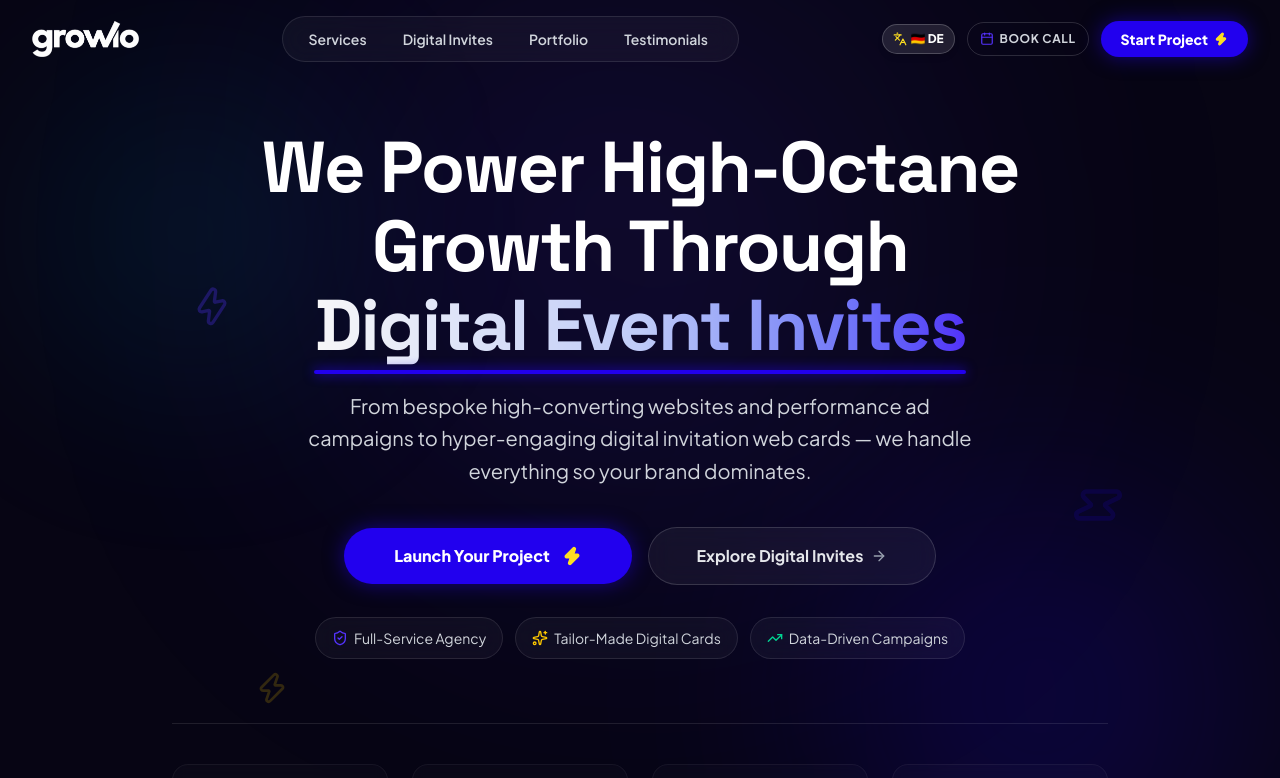
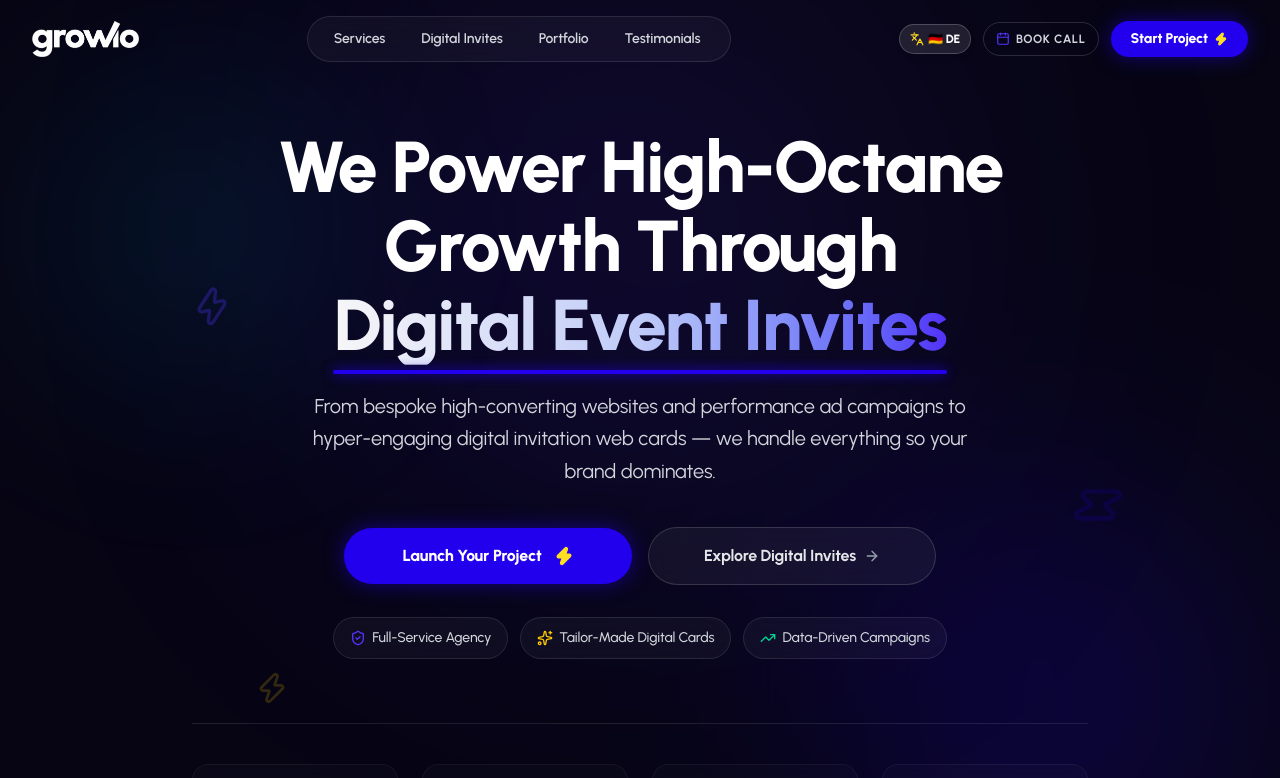
Before and after one commit to ashirvp/GrowioGermany, a React (Vite) app: page / in a window 1280 px wide. Shown: the top 778 px of the page. Built offline with nearby package versions, Linux system fonts and the light colour scheme.

Commit message:
Update site-wide typography to Urbanist font family for sleek modern agency aesthetic

```diff
--- a/index.html
+++ b/index.html
@@ -27,10 +27,7 @@
     <link rel="preconnect" href="https://fonts.gstatic.com" crossorigin>
     <link rel="preconnect" href="https://images.unsplash.com" crossorigin>
     <link rel="preload" as="image" href="/logo.png" type="image/png" />
-    <link href="https://fonts.googleapis.com/css2?family=Plus+Jakarta+Sans:wght@400;600;700;800&family=Space+Grotesk:wght@500;700&display=swap" rel="stylesheet" media="print" onload="this.media='all'">
-    <noscript>
-      <link href="https://fonts.googleapis.com/css2?family=Plus+Jakarta+Sans:wght@400;600;700;800&family=Space+Grotesk:wght@500;700&display=swap" rel="stylesheet">
-    </noscript>
+    <link href="https://fonts.googleapis.com/css2?family=Urbanist:ital,wght@0,300;0,400;0,500;0,600;0,700;0,800;0,900;1,400&display=swap" rel="stylesheet">
   </head>
   <body class="bg-[#070514] text-white selection:bg-[#2200EE] selection:text-white font-sans antialiased overflow-x-hidden">
     <div id="root"></div>
--- a/src/index.css
+++ b/src/index.css
@@ -2,8 +2,8 @@
 
 @layer base {
   :root {
-    --font-sans: 'Plus Jakarta Sans', system-ui, -apple-system, sans-serif;
-    --font-heading: 'Space Grotesk', system-ui, sans-serif;
+    --font-sans: 'Urbanist', system-ui, -apple-system, BlinkMacSystemFont, 'Segoe UI', Roboto, sans-serif;
+    --font-heading: 'Urbanist', system-ui, -apple-system, BlinkMacSystemFont, 'Segoe UI', Roboto, sans-serif;
     --color-primary: #2200EE;
     --color-primary-light: #5533FF;
     --color-bg-dark: #070514;
@@ -14,10 +14,13 @@
     font-family: var(--font-sans);
     background-color: var(--color-bg-dark);
     color: #ffffff;
+    letter-spacing: -0.01em;
   }
 
   h1, h2, h3, .font-heading {
     font-family: var(--font-heading);
+    letter-spacing: -0.02em;
+    font-weight: 800;
   }
 }
 
```
